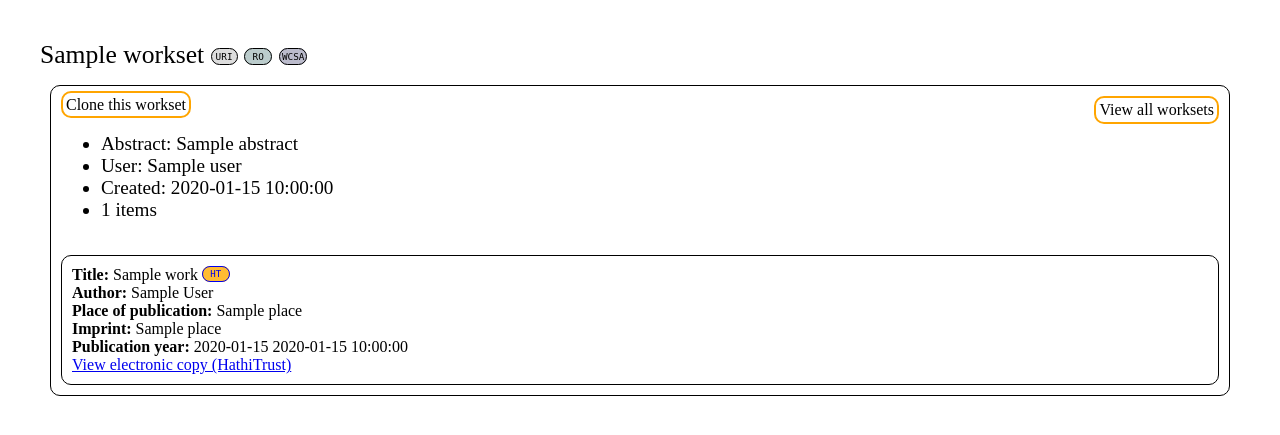
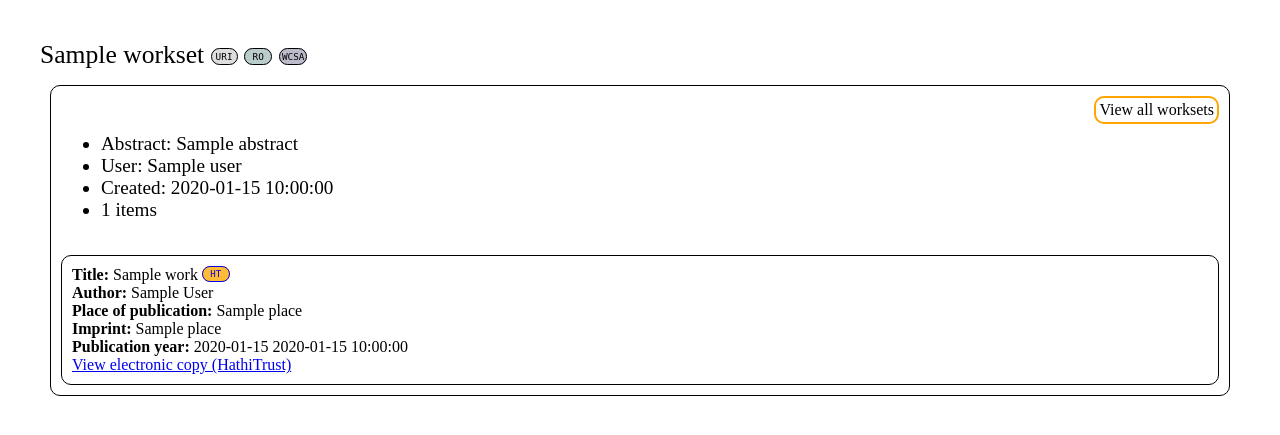
Before and after one commit to oerc-csi/wcsa-ui, a Flask app: template app/templates/workset.html in a window 1280 px wide. Shown: the top 435 px of the page. Run offline with Flask 2, Linux system fonts and the light colour scheme; the template is opened without the code that fills it: most values are stand-ins (such as "Sample title", 1, 10 or a date in 2020); some libraries are stand-ins or nearby versions.

Commit message:
Redirect to new workset after it is constructed; select only worksets by 'Demo user' on main workset view; exclude spurious place 'enk'

```diff
--- a/app/main/views.py
+++ b/app/main/views.py
@@ -15,7 +15,7 @@ from . import main
 @main.route('/viewer', methods=['GET', 'POST'])
 @main.route('/', methods=['GET', 'POST'])
 def all_worksets():
-    worksets = select_worksets()
+    worksets = select_worksets(specific_user = "BIND('Demo user' as ?username)")
     return render_template("viewer.html", worksets = worksets)
 
 @main.route('/view_workset', methods=['GET'])
@@ -25,12 +25,12 @@ def detail_workset():
     workset = select_worksets(ws)
     return render_template("workset.html", worksets=workset)
 
-def select_worksets(specific_workset = ""):
+def select_worksets(specific_workset = "", specific_user = ""):
     app = current_app._get_current_object()
     sparql = SPARQLWrapper(endpoint = app.config["ENDPOINT"])
     sparql.setCredentials(user = app.config["SPARQLUSER"], passwd = app.config["SPARQLPASSWORD"])
     selectWorksetsQuery = open(app.config["ELEPHANT_QUERY_DIR"] + "select_worksets.rq").read()
-    query = selectWorksetsQuery.format(specific_workset)
+    query = selectWorksetsQuery.format(specific_workset, specific_user)
     sparql.setQuery(query)
     sparql.setReturnFormat(JSON)
     results = sparql.query().convert()
--- a/app/static/elephant-ui.css
+++ b/app/static/elephant-ui.css
@@ -46,6 +46,12 @@ body {
 .button.back {
     float:right;
     font-size:initial;
+}
+
+.button#createWorkset.disabled {
+    cursor:default;
+    pointer-events:default;
+    border:none;
 }
 
 .workset-metadata {
--- a/app/static/elephant-ui.js
+++ b/app/static/elephant-ui.js
@@ -334,6 +334,8 @@ function packQuery() {
         });
         console.log("Trying to request workset construction");
         socket.emit('createWorksetRequest', {"persons": person_params, "places": place_params, "genres": genre_params, "subjects":subject_params, "dates":date_params, "title":title, "abstract":description});
+	$(".button#createWorkset").html('<i class="fa fa-cog fa-spin"></i>');
+	$(".button#createWorkset").addClass("disabled");
         console.log("done.");
     }
 }
@@ -347,8 +349,9 @@ $(document).ready(function() {
         console.log("Connected to server at http://" + document.domain + ':' + location.port);
     });
 
-    socket.on('createWorksetHandled', function(msg) {
-        console.log("createWorksetHandled: ", msg);
+    socket.on('createWorksetHandled', function(workseturi) {
+        console.log("createWorksetHandled: ", workseturi);
+	window.location.href = "http://eeboo.oerc.ox.ac.uk/view_workset?uri=" + workseturi.replace("<", "").replace(">", "");
     });
 
     socket.on('createWorksetFailed', function() {
--- a/app/templates/construct.html
+++ b/app/templates/construct.html
@@ -107,7 +107,7 @@
            <textarea id="workset-abstract" name="workset-abstract"></textarea>
        </div>
 
-        <span class="button" onclick="packQuery()">Create workset</span>
+        <span class="button" id="createWorkset" onclick="packQuery()">Create workset</span>
         <span class="button back"><a href="/">Back to viewer</a></span>
         <script>
             {# build a JSON object that contains all EEBOO Persons, so that we can access them from the query interface #}
--- a/app/templates/workset.html
+++ b/app/templates/workset.html
@@ -13,7 +13,7 @@
         </div>
         <div class = "collection">
             <div class = "item">
-                <span class="button">Clone this workset</span>
+                <span class="button" style="visibility:hidden;">Clone this workset</span>
                 <span class="button back"><a href="/">View all worksets</a></span>
                 <ul class="workset-metadata">
                     <li> Abstract: {{ worksets[workset]["abstract"]|safe }}</li>
```
Also changed, not shown: 2 other files.
